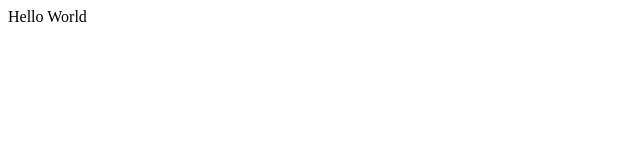
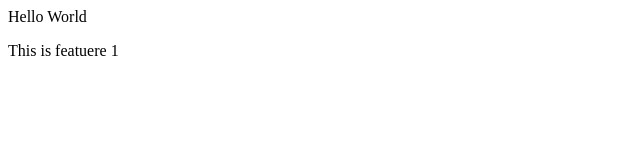
Before and after one commit to coder-T03/RepoLocal, a plain HTML site: page index.html in a window 1280 px wide. Shown: the full height of the page, 0-640 px from the left. Drawn offline with Linux system fonts and the light colour scheme.

Commit message:
adding new feature

```diff
--- a/index.html
+++ b/index.html
@@ -1,2 +1,3 @@
 <p>Hello World
 </p>
+<p>This is featuere 1</p>
```
